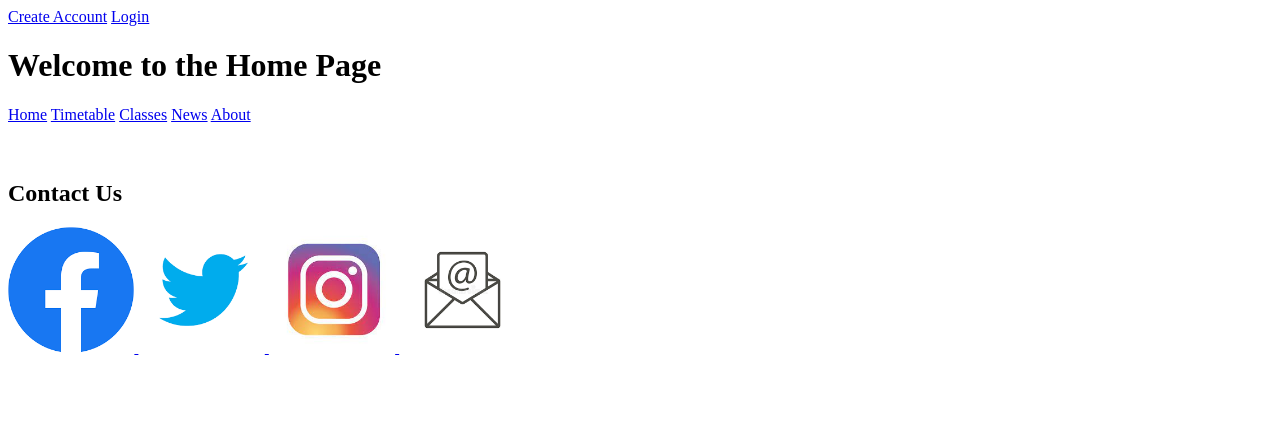
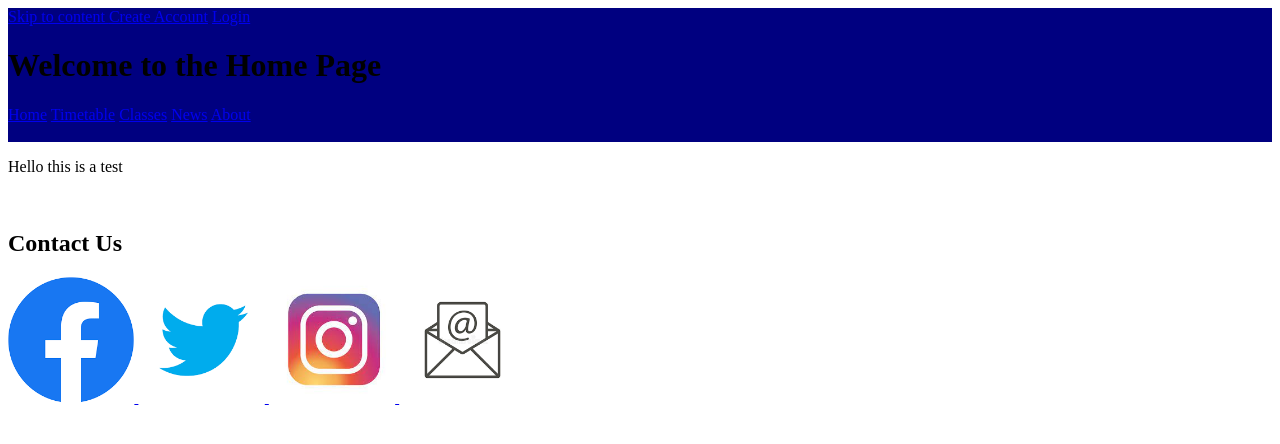
Before and after one commit to paulGeoghegan/PGPrograms, a website: page code/index.html in a window 1280 px wide. Drawn offline with nearby package versions, Linux system fonts and the light colour scheme.

Commit message:
Attempted styles

```diff
--- a/code/index.html
+++ b/code/index.html
@@ -8,11 +8,15 @@
 </head>
 <body>
 
-	<div id="topOfPage"></div>
+	<div class="topOfPage" id="topOfPage"></div>
 
-	<div id="main"></div>
+	<div id="middleOfPage">
 
-	<div id="bottomOfPage"></div>
+	<p> Hello this is a test </p>
+
+	</div>
+
+	<div class="bottomOfPage" id="bottomOfPage"></div>
 
 	<script src="https://ajax.googleapis.com/ajax/libs/jquery/3.5.1/jquery.min.js"></script>
 	<script src="../scripts/pageMaker.js"></script>
--- a/styles/style.css
+++ b/styles/style.css
@@ -1,14 +1,13 @@
 
-#skipToContent{
-	left: 50%;
-	position: absolute;
-	transform: translateY(-1000%);
+.topOfPage{
+	background-color: navy;
 };
 
-#topOfPage{
-	background-color: black;
+
+.middleOfPage{
+	background-color: lightgray;
 };
 
-#bottomOfPage{
-	background-color:cadetblue;
+.bottomOfPage{
+	background-color:cornflowerblue
 };
```
